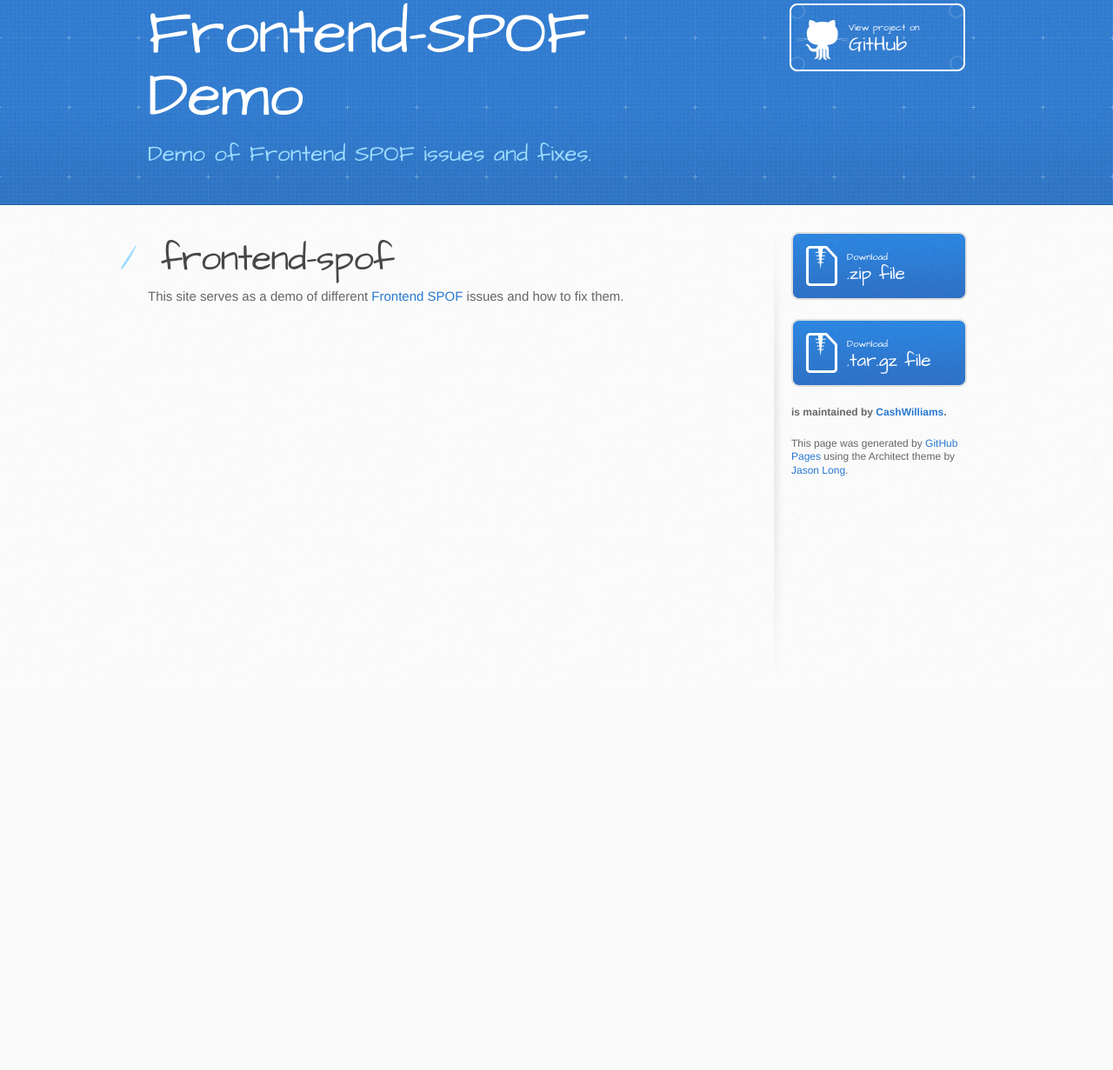
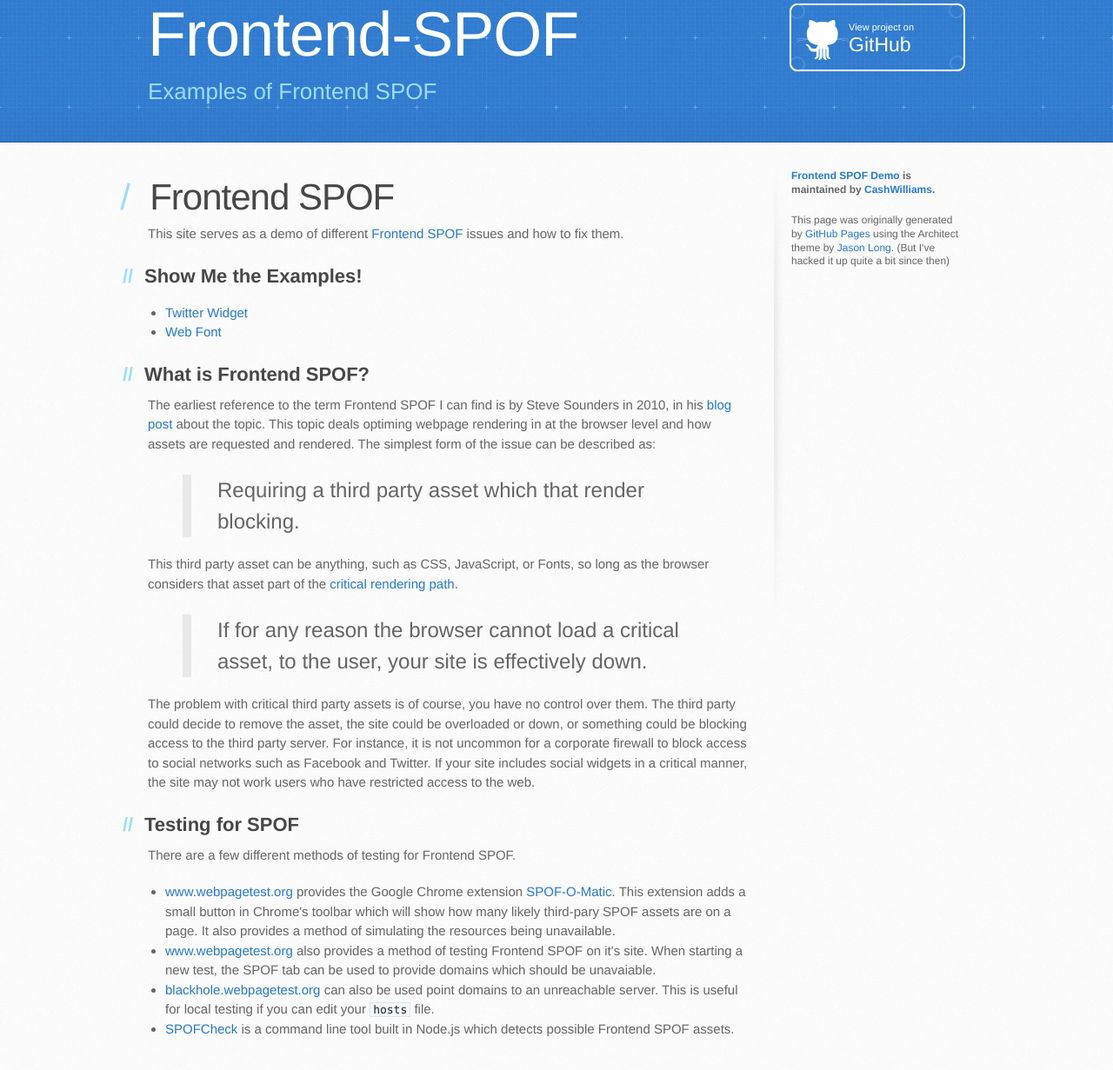
Before and after one commit to CashWilliams/frontend-spof, a plain HTML site: page index.html in a window 1280 px wide. Shown: the part 37-1268 px from the top of the page at 87% size. Before the commit the page ends 831 px from the top, so only its background shows below. Drawn offline with Linux system fonts and the light colour scheme.

Commit message:
Adding index page, twitter and font examples.

```diff
--- /dev/null
+++ b/examples/blocking/font.html
@@ -0,0 +1,74 @@
+<!DOCTYPE html>
+<html>
+  <head>
+    <meta charset='utf-8'>
+    <meta http-equiv="X-UA-Compatible" content="chrome=1">
+    <meta name="viewport" content="width=device-width, initial-scale=1, maximum-scale=1">
+    <link href='https://fonts.googleapis.com/css?family=Architects+Daughter' rel='stylesheet' type='text/css'>
+    <link rel="stylesheet" type="text/css" href="/stylesheets/stylesheet.css" media="screen">
+    <link rel="stylesheet" type="text/css" href="/stylesheets/github-light.css" media="screen">
+    <link rel="stylesheet" type="text/css" href="/stylesheets/print.css" media="print">
+
+    <title>Frontend-SPOF Demo by CashWilliams</title>
+  </head>
+
+  <body>
+    <header>
+      <div class="inner">
+        <h1>Frontend-SPOF</h1>
+        <h2>Examples of Frontend SPOF</h2>
+        <a href="https://github.com/CashWilliams/frontend-spof" class="button"><small>View project on</small> GitHub</a>
+      </div>
+    </header>
+
+    <div id="content-wrapper">
+      <div class="inner clearfix">
+        <section id="main-content">
+          <h1>
+            <a id="font-spof" class="anchor" href="#font-spof" aria-hidden="true"><span aria-hidden="true" class="octicon octicon-link"></span></a>Web Font SPOF
+          </h1>
+          <p>
+            The original version of this site was made with <a href="https://pages.github.com">GitHub Pages</a>
+            using the Architect theme. On most pages, the custom Google Web Font <a href="https://www.google.com/fonts/specimen/Architects+Daughter">Architects Daughter</a>
+            was removed. However this page still contains the CSS link which loads it.
+            Loading the font in this way causes the browser to <em>wait</em> for the CSS file to be loaded from <a href="https://fonts.google.com">https://fonts.google.com</a>.
+          </p>
+
+          <h2>
+            <a id="font" class="anchor" href="#font" aria-hidden="true"><span aria-hidden="true" class="octicon octicon-link"></span></a>The Font!
+          </h2>
+          <p>
+            Assuming your browser properly loaded the font, the page should have headers that appear handwritten like the image below.
+          </p>
+          <p>
+            <img src="/images/custom_font.jpg">
+          </p>
+
+          <h2>
+              <a id="font-code" class="anchor" href="#font-code" aria-hidden="true"><span aria-hidden="true" class="octicon octicon-link"></span></a>The Code
+          </h2>
+          <p>
+            <a href="https://www.google.com/fonts#QuickUsePlace:quickUse">Google Fonts' documentation</a> offer three methods of including a font.
+            The 'Standard' method is used in this case, which is to include a &lt;link&gt; tag in the &lt;head&gt; section of the HTML.
+          </p>
+          <p>
+            <code>
+              &lt;link href='https://fonts.googleapis.com/css?family=Architects+Daughter' rel='stylesheet' type='text/css'&gt;
+            </code>
+          </p>
+          <p>
+            Using this method, the browser has assumes the CSS (or font) is needed to rendering the page, which is probably a valid
+            assumption from the designer's perspective. However, if the choice is between seeing the without the custom font or not seeing
+            the site at all, it stands to reason the font is <em>not essential</em>.
+          </p>
+        </section>
+
+        <aside id="sidebar">
+          <p class="repo-owner"><a href="https://github.com/CashWilliams/frontend-spof">Frontend SPOF Demo</a> is maintained by <a href="https://github.com/CashWilliams">CashWilliams</a>.</p>
+          <p>This page was originally generated by <a href="https://pages.github.com">GitHub Pages</a> using the Architect theme by <a href="https://twitter.com/jasonlong">Jason Long</a>. (But I've hacked it up quite a bit since then)</p>
+        </aside>
+      </div>
+    </div>
+
+  </body>
+</html>
--- a/index.html
+++ b/index.html
@@ -4,14 +4,9 @@
     <meta charset='utf-8'>
     <meta http-equiv="X-UA-Compatible" content="chrome=1">
     <meta name="viewport" content="width=device-width, initial-scale=1, maximum-scale=1">
-    <link href='https://fonts.googleapis.com/css?family=Architects+Daughter' rel='stylesheet' type='text/css'>
-    <link rel="stylesheet" type="text/css" href="stylesheets/stylesheet.css" media="screen">
-    <link rel="stylesheet" type="text/css" href="stylesheets/github-light.css" media="screen">
-    <link rel="stylesheet" type="text/css" href="stylesheets/print.css" media="print">
-
-    <!--[if lt IE 9]>
-    <script src="//html5shiv.googlecode.com/svn/trunk/html5.js"></script>
-    <![endif]-->
+    <link rel="stylesheet" type="text/css" href="/stylesheets/stylesheet.css" media="screen">
+    <link rel="stylesheet" type="text/css" href="/stylesheets/github-light.css" media="screen">
+    <link rel="stylesheet" type="text/css" href="/stylesheets/print.css" media="print">
 
     <title>Frontend-SPOF Demo by CashWilliams</title>
   </head>
@@ -19,8 +14,8 @@
   <body>
     <header>
       <div class="inner">
-        <h1>Frontend-SPOF Demo</h1>
-        <h2>Demo of Frontend SPOF issues and fixes.</h2>
+        <h1>Frontend-SPOF</h1>
+        <h2>Examples of Frontend SPOF</h2>
         <a href="https://github.com/CashWilliams/frontend-spof" class="button"><small>View project on</small> GitHub</a>
       </div>
     </header>
@@ -29,28 +24,75 @@
       <div class="inner clearfix">
         <section id="main-content">
           <h1>
-<a id="frontend-spof" class="anchor" href="#frontend-spof" aria-hidden="true"><span aria-hidden="true" class="octicon octicon-link"></span></a>frontend-spof</h1>
+            <a id="frontend-spof" class="anchor" href="#frontend-spof" aria-hidden="true"><span aria-hidden="true" class="octicon octicon-link"></span></a>Frontend SPOF
+          </h1>
+          <p>
+            This site serves as a demo of different <a href="http://www.stevesouders.com/blog/2010/06/01/frontend-spof/">Frontend SPOF</a> issues and how to fix them.
+          </p>
 
-<p>This site serves as a demo of different <a href="http://www.stevesouders.com/blog/2010/06/01/frontend-spof/">Frontend SPOF</a> issues and how to fix them.</p>
+          <h2>
+            <a id="examples" class="anchor" href="#examples" aria-hidden="true"><span aria-hidden="true" class="octicon octicon-link"></span></a>Show Me the Examples!
+          </h2>
+          <ul>
+            <li><a href="examples/blocking/twitter.html">Twitter Widget</a></li>
+            <li><a href="examples/blocking/font.html">Web Font</a></li>
+          </ul>
+
+          <h2>
+            <a id="definition" class="anchor" href="#definition" aria-hidden="true"><span aria-hidden="true" class="octicon octicon-link"></span></a>What is Frontend SPOF?
+          </h2>
+          <p>
+            The earliest reference to the term Frontend SPOF I can find is by Steve Sounders in 2010, in
+            his <a href="http://www.stevesouders.com/blog/2010/06/01/frontend-spof/">blog post</a> about
+            the topic. This topic deals optiming webpage rendering in at the browser level and how assets
+            are requested and rendered. The simplest form of the issue can be described as:
+
+            <blockquote>
+              Requiring a third party asset which that render blocking.
+            </blockquote>
+
+            This third party asset can be anything, such as CSS, JavaScript, or Fonts, so long as the
+            browser considers that asset part of the <a href="https://www.youtube.com/watch?v=YV1nKLWoARQ">critical rendering path</a>.
+
+            <blockquote>
+              If for any reason the browser cannot load a critical asset, to the user, your site is effectively down.
+            </blockquote>
+
+            The problem with critical third party assets is of course, you have no control over them. The third party could
+            decide to remove the asset, the site could be overloaded or down, or something could be blocking access to the
+            third party server. For instance, it is not uncommon for a corporate firewall to block access to social networks
+            such as Facebook and Twitter. If your site includes social widgets in a critical manner, the site may not work
+            users who have restricted access to the web.
+            </thead>
+          </p>
+          <h2>
+            <a id="testing" class="anchor" href="#testing" aria-hidden="true"><span aria-hidden="true" class="octicon octicon-link"></span></a>Testing for SPOF
+          </h2>
+          <p>
+            There are a few different methods of testing for Frontend SPOF.
+            <ul>
+              <li><a href="http://www.webpagetest.org">www.webpagetest.org</a> provides the Google Chrome extension <a href="https://chrome.google.com/webstore/detail/spof-o-matic/plikhggfbplemddobondkeogomgoodeg">SPOF-O-Matic</a>.
+                This extension adds a small button in Chrome's toolbar which will show how many likely third-pary SPOF assets are on a page. It also provides
+                a method of simulating the resources being unavailable.
+              </li>
+              <li><a href="http://www.webpagetest.org">www.webpagetest.org</a> also provides a method of testing Frontend SPOF on it's site. When starting a new test,
+                the SPOF tab can be used to provide domains which should be unavaiable.
+              </li>
+              <li><a href="http://blog.patrickmeenan.com/2011/10/testing-for-frontend-spof.html">blackhole.webpagetest.org</a> can also be used point domains to an unreachable server.
+                This is useful for local testing if you can edit your <code>hosts</code> file.
+              </li>
+              <li><a href="http://senthilp.github.io/spofcheck/">SPOFCheck</a> is a command line tool built in Node.js which detects possible Frontend SPOF assets.
+              </li>
+            </ul>
+          </p>
         </section>
 
         <aside id="sidebar">
-          <a href="https://github.com/CashWilliams/frontend-spof/zipball/master" class="button">
-            <small>Download</small>
-            .zip file
-          </a>
-          <a href="https://github.com/CashWilliams/frontend-spof/tarball/master" class="button">
-            <small>Download</small>
-            .tar.gz file
-          </a>
-
-          <p class="repo-owner"><a href="https://github.com/CashWilliams/frontend-spof"></a> is maintained by <a href="https://github.com/CashWilliams">CashWilliams</a>.</p>
-
-          <p>This page was generated by <a href="https://pages.github.com">GitHub Pages</a> using the Architect theme by <a href="https://twitter.com/jasonlong">Jason Long</a>.</p>
+          <p class="repo-owner"><a href="https://github.com/CashWilliams/frontend-spof">Frontend SPOF Demo</a> is maintained by <a href="https://github.com/CashWilliams">CashWilliams</a>.</p>
+          <p>This page was originally generated by <a href="https://pages.github.com">GitHub Pages</a> using the Architect theme by <a href="https://twitter.com/jasonlong">Jason Long</a>. (But I've hacked it up quite a bit since then)</p>
         </aside>
       </div>
     </div>
 
-
   </body>
 </html>
```
Also changed, not shown: examples/blocking/twitter.html (added, +85 -0 lines), images/custom_font.jpg (added).
